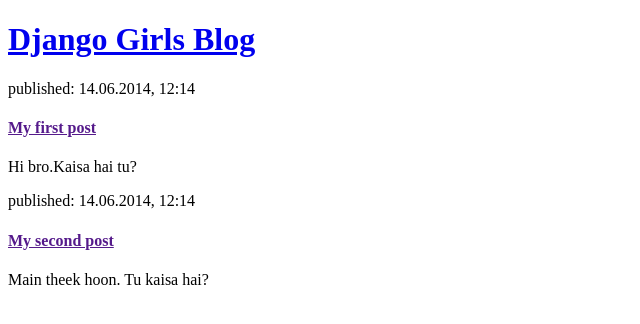
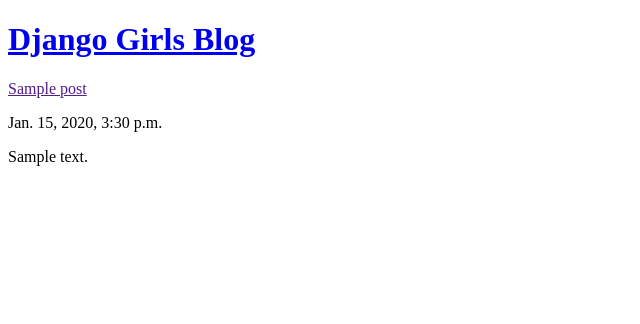
Before and after one commit to sreyansb/my-first-blog, a Django app: page / in a window 1280 px wide. Shown: the top 324 px of the page, without its empty margins (0-640 px from the left). Run offline with Django 3.2, Linux system fonts and the light colour scheme; tables that the repository leaves empty hold one stand-in row (values such as "Sample post").

Commit message:
making html pages dynamic

```diff
--- a/blog/templates/blog/post_list.html
+++ b/blog/templates/blog/post_list.html
@@ -10,16 +10,11 @@
             <h1><a href="/">Django Girls Blog</a></h1>
         </div>
 
-        <div>
-            <p>published: 14.06.2014, 12:14</p>
-            <h4><a href="">My first post</a></h4>
-            <p>Hi bro.Kaisa hai tu?</p>
-        </div>
+        {% for post in posts %}
 
-        <div>
-            <p>published: 14.06.2014, 12:14</p>
-            <h4><a href="">My second post</a></h4>
-            <p>Main theek hoon. Tu kaisa hai?</p>
-        </div>
+        <a href="">{{post.title}}</a>
+        <p>{{post.published_date}}</p>
+        <p>{{post.text}}</p>
+        {% endfor %}
     </body>
 </html>
--- a/blog/views.py
+++ b/blog/views.py
@@ -1,5 +1,8 @@
 from django.shortcuts import render
+from .models import Post
+from django.utils import timezone
 
 # Create your views here.
 def post_list(request):
-    return render(request,'blog/post_list.html',{})
+    posts=Post.objects.filter(published_date__lte=timezone.now()).order_by("published_date")
+    return render(request,'blog/post_list.html',{'posts':posts})
```
